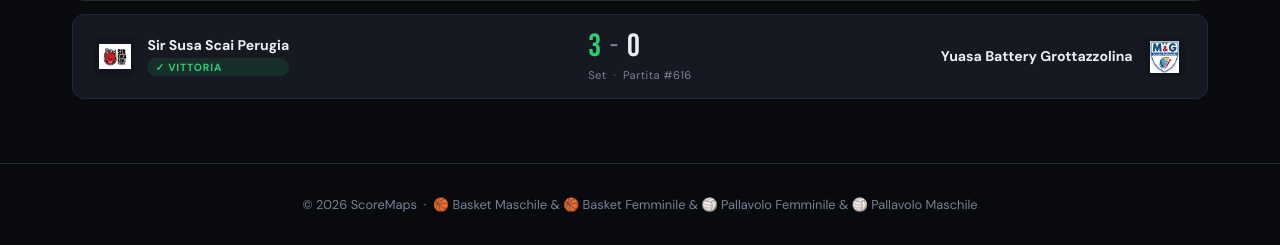
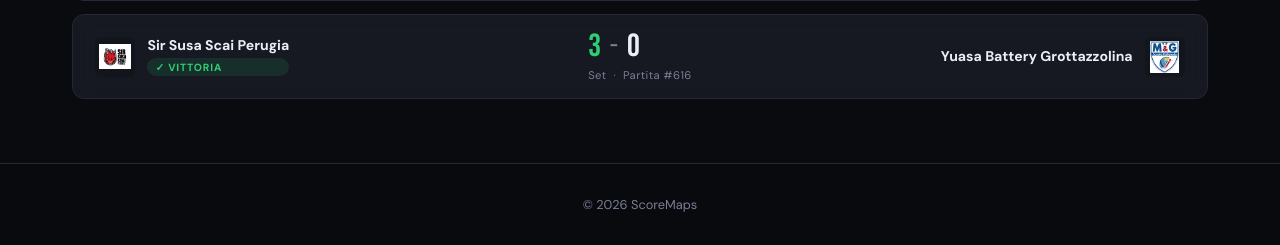
Before and after one commit to Pietro-Pessini-Giorgio/ScoreMaps, a PHP site: page /ScoreMaps/homepage.php in a window 1280 px wide. Shown: the part 2707-2952 px from the top of the page. Run offline with PHP 8.4, Linux system fonts and the light colour scheme; data comes from the database, SQL or seed files in the repository.

Commit message:
fix: homepage.php

```diff
--- a/homepage.php
+++ b/homepage.php
@@ -429,7 +429,7 @@ function renderClassifica($classifica, $sport) {
 </div>
 
 <footer>
-    &copy; <?= date('Y') ?> ScoreMaps &nbsp;·&nbsp; 🏀 Basket Maschile &amp; 🏀 Basket Femminile &amp; 🏐 Pallavolo Femminile &amp; 🏐 Pallavolo Maschile
+    &copy; <?= date('Y') ?> ScoreMaps
 </footer>
 
 <script>
```
